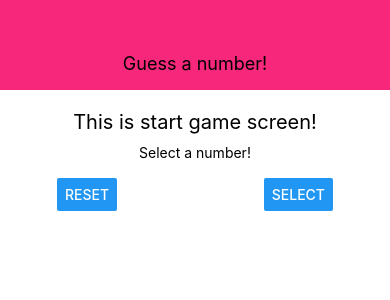
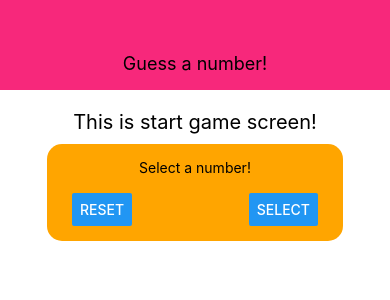
Before and after one commit to MaksymShokin/React-Native-Second-App, a React Native app: screen / in a window 390 px wide. Shown: the top 300 px of the page. Built offline with nearby package versions, Linux system fonts and the light colour scheme.

Commit message:
'new-card-component'

```diff
--- /dev/null
+++ b/components/Card.js
@@ -0,0 +1,19 @@
+import React from 'react';
+import { View, StyleSheet } from 'react-native';
+
+const Card = props => {
+  return (
+    <View style={{...styles.card, ...props.style}}>{props.children}</View>
+  )
+};
+
+const styles = StyleSheet.create({
+  card: {
+    elevation: 5,
+    backgroundColor: 'orange',
+    padding: 15,
+    borderRadius: 15
+  }
+});
+
+export default Card;
--- a/screenComponents/StartGameScreen.js
+++ b/screenComponents/StartGameScreen.js
@@ -1,21 +1,22 @@
 import React from 'react';
 import {View, Text, StyleSheet, Button, TextInput} from 'react-native';
+import Card from '../components/Card';
 
 const StartGameScreen = props => {
   return (
     <View style={styles.screen}>
       <Text style={styles.title}> This is start game screen! </Text>
-      <View style={styles.inputContainer}>
+      <Card style={styles.inputContainer}>
         <Text> Select a number! </Text>
         <TextInput/>
         <View style={styles.buttonContainer}>
           <Button title='Reset'/>
           <Button title='Select'/>
         </View>
-      </View>
+      </Card>
     </View>
   )
-}
+};
 
 const styles = StyleSheet.create({
   screen: {
@@ -30,7 +31,8 @@
   inputContainer: {
     width: 300,
     maxWidth: '80%',
-    alignItems: 'center'
+    alignItems: 'center',
+
   },
   buttonContainer: {
     width: '100%',
```
